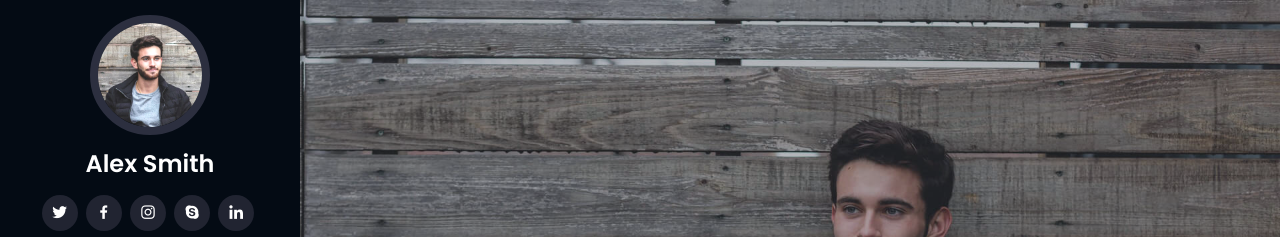
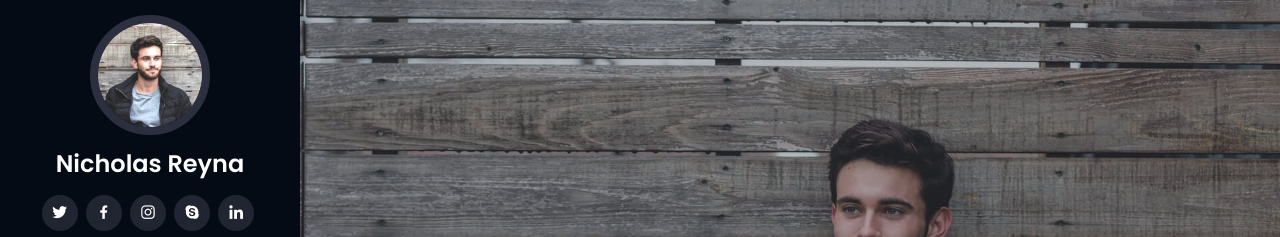
Before and after one commit to NReyna03/Website2, a plain HTML site: page index.html in a window 1280 px wide. Shown: the top 237 px of the page. Drawn offline with nearby package versions, Linux system fonts and the light colour scheme.

Commit message:
name change

```diff
--- a/index.html
+++ b/index.html
@@ -47,7 +47,7 @@
 
       <div class="profile">
         <img src="assets/img/profile-img.jpg" alt="" class="img-fluid rounded-circle">
-        <h1 class="text-light"><a href="index.html">Alex Smith</a></h1>
+        <h1 class="text-light"><a href="index.html">Nicholas Reyna</a></h1>
         <div class="social-links mt-3 text-center">
           <a href="#" class="twitter"><i class="bx bxl-twitter"></i></a>
           <a href="#" class="facebook"><i class="bx bxl-facebook"></i></a>
```
